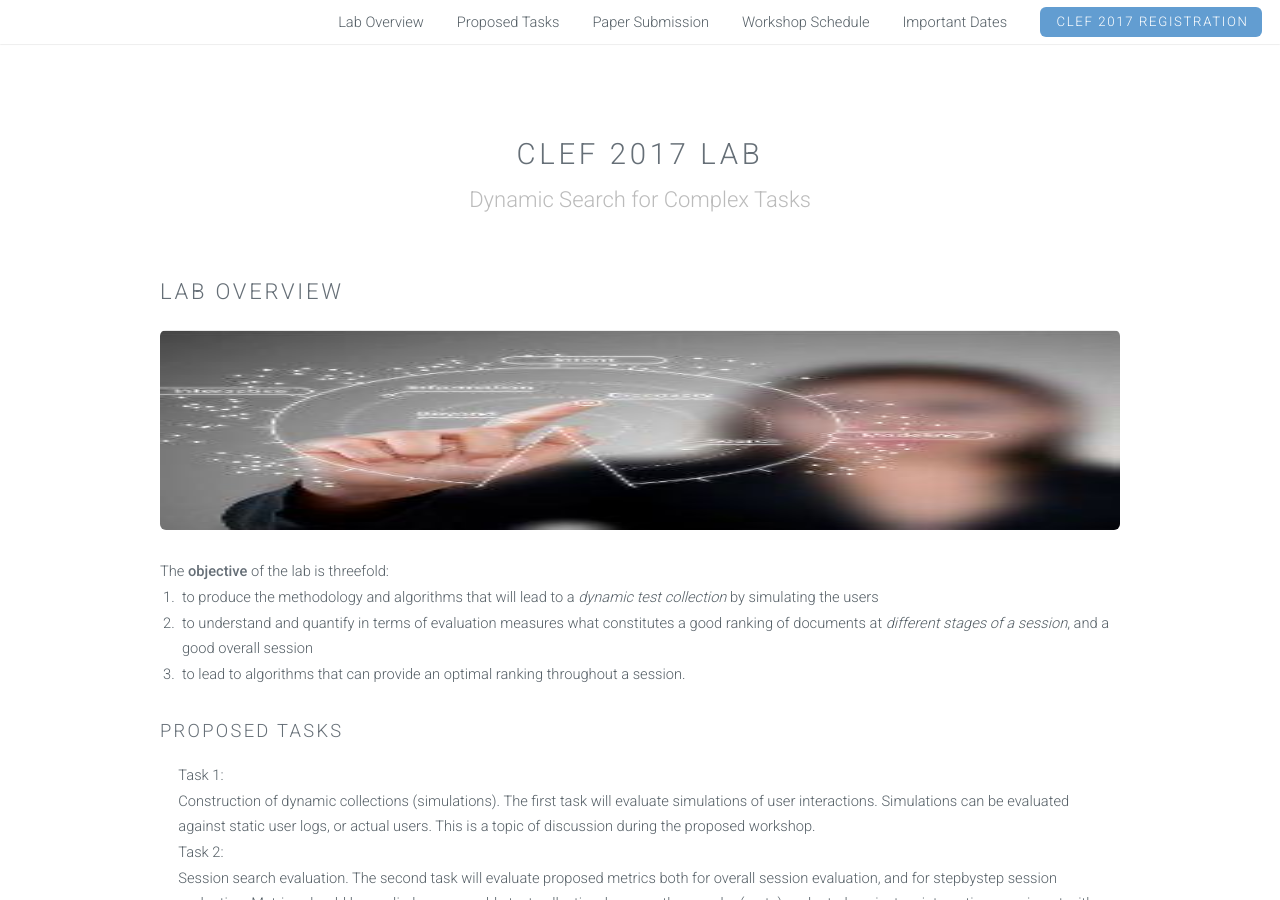
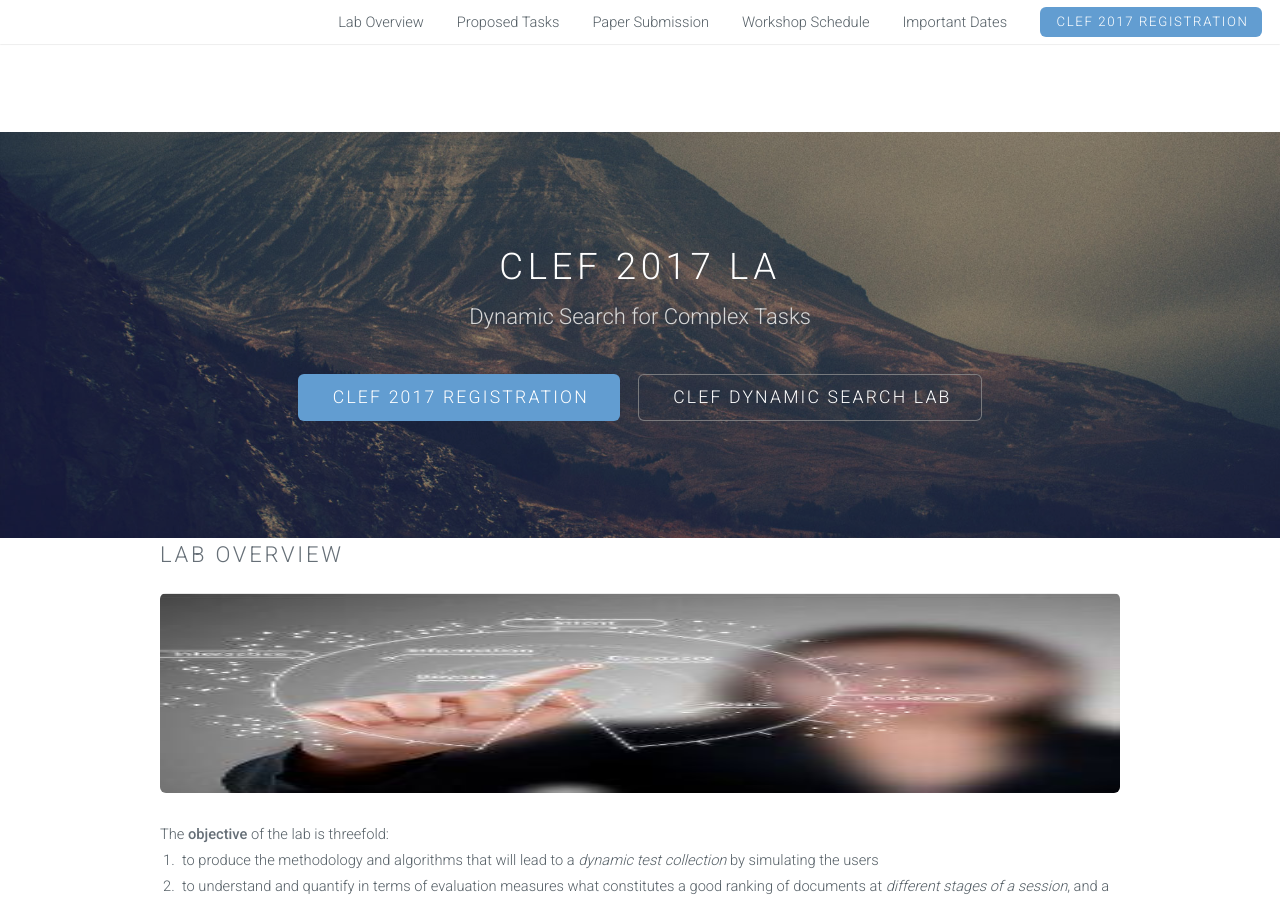
Before and after one commit to ekanou/dynamicsearch, a Jekyll site: the page built from clef-lab.html, in a window 1280 px wide and 900 px high. Built offline with Jekyll 4.4.1, drawn with Linux system fonts in a browser that asks for light colours.

Commit message:
Update clef-lab.html

```diff
--- a/clef-lab.html
+++ b/clef-lab.html
@@ -4,11 +4,18 @@
 
 <!-- Main -->
 <section id="main" class="wrapper style1">
-    <header class="major">
-        <h2>CLEF 2017 Lab</h2>
-        <p>Dynamic Search for Complex Tasks</p>
-    </header>
 
+        <!-- Banner -->
+        <section id="banner">
+            <div class="inner">
+                <h2>CLEF 2017 La</h2>
+                <p>Dynamic Search for Complex Tasks</p>
+                <ul class="actions">
+                    <li><a href="" class="button big special">CLEF 2017 Registration</a></li>
+                    <li><a href="https://ekanou.github.io/dynamicsearch/clef-lab.html" class="button big alt">CLEF Dynamic Search Lab</a></li>
+                </ul>
+            </div>
+        </section>
 
         <div class="container">
             <div class="row">
```
